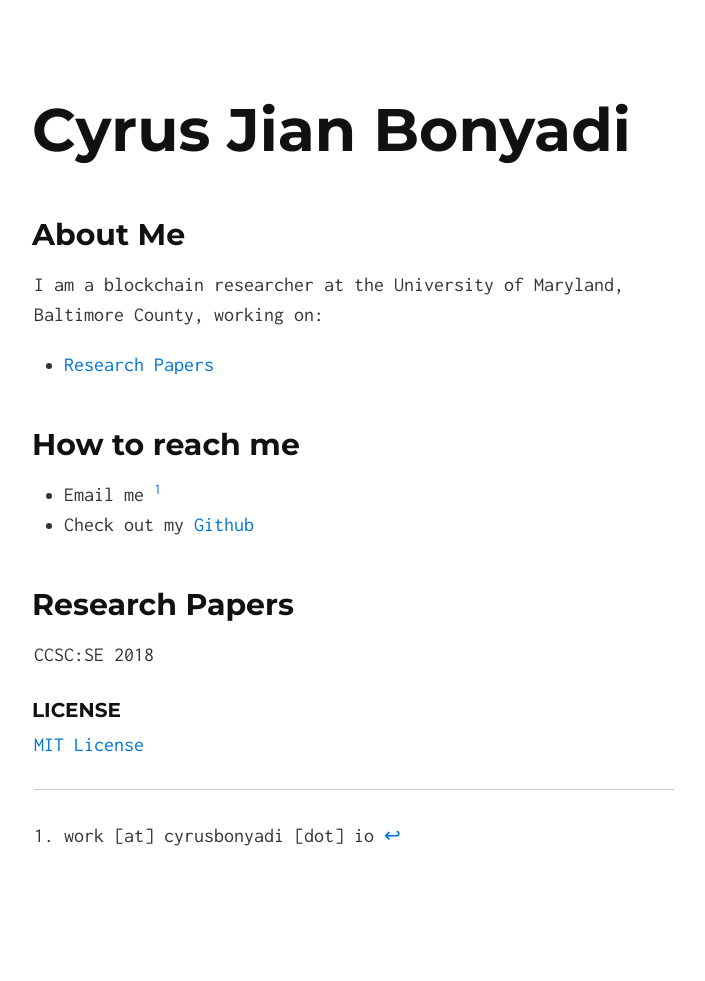
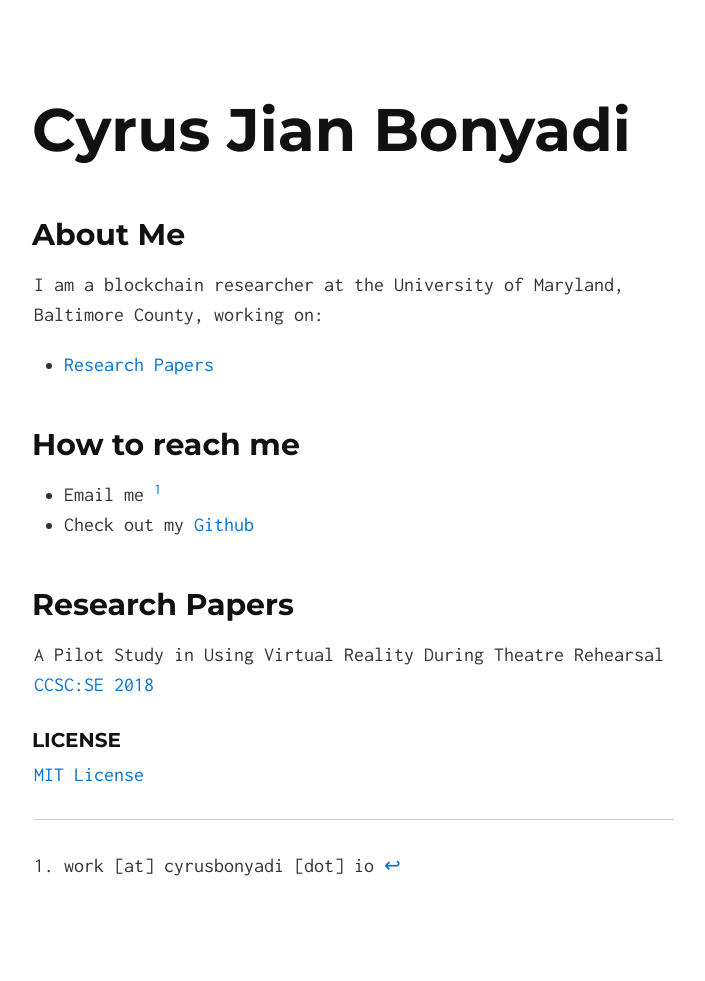
Before and after one commit to pleoxconfusa/pleoxconfusa.github.io, a Jekyll site: the page built from index.md, in a window 1280 px wide. Shown: the whole page, without its empty margins (286-991 px from the left). Built offline with Jekyll 4.4.1, drawn with Linux system fonts in a browser that asks for light colours; our own code applies the rules of GitHub Pages for plain Markdown files; before the commit the page ends 951 px from its top, so only the background shows below that.

Commit message:
Update index.md

```diff
--- a/index.md
+++ b/index.md
@@ -13,7 +13,7 @@ I am a blockchain researcher at the University of Maryland, Baltimore County, wo
 
 ## <a name="papers">Research Papers
 
-CCSC:SE 2018
+A Pilot Study in Using Virtual Reality During Theatre Rehearsal [CCSC:SE 2018](http://dl.acm.org/citation.cfm?id=3282588.3282612)
 
 ### License
 
```
